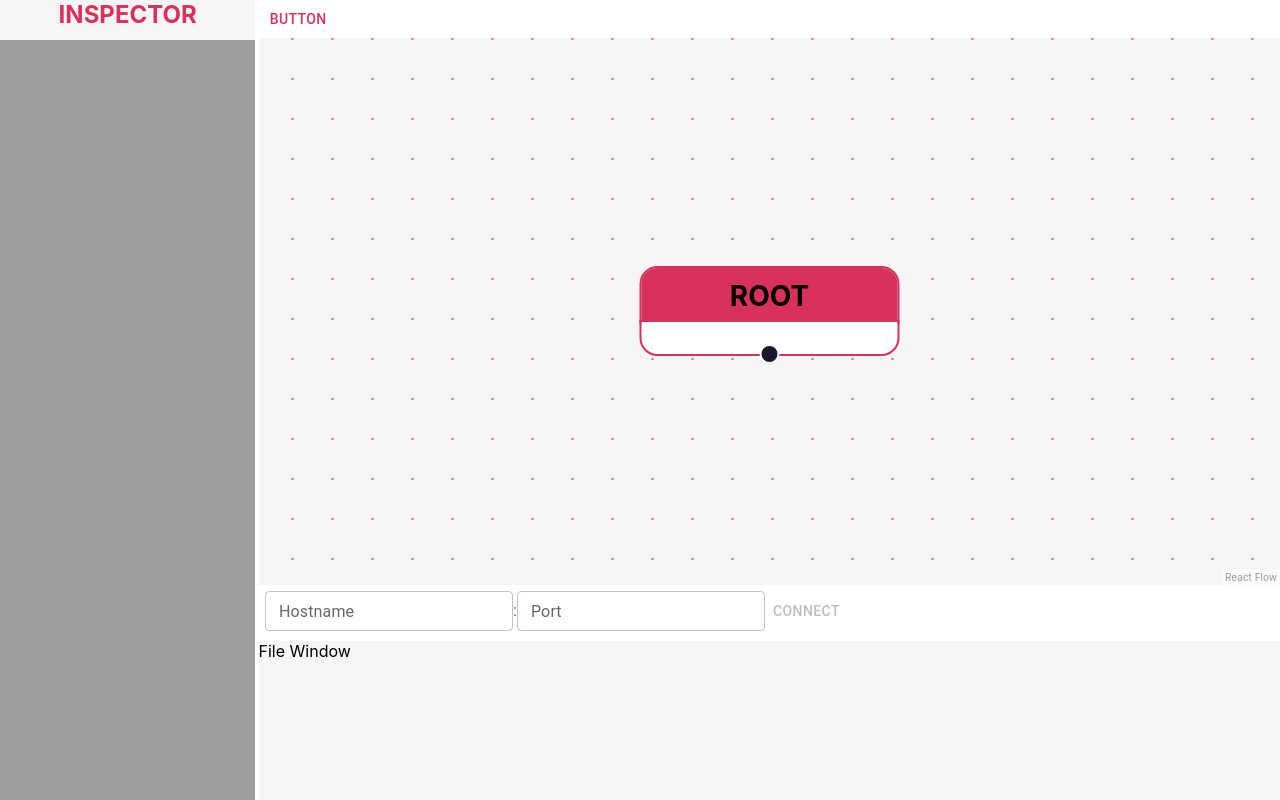
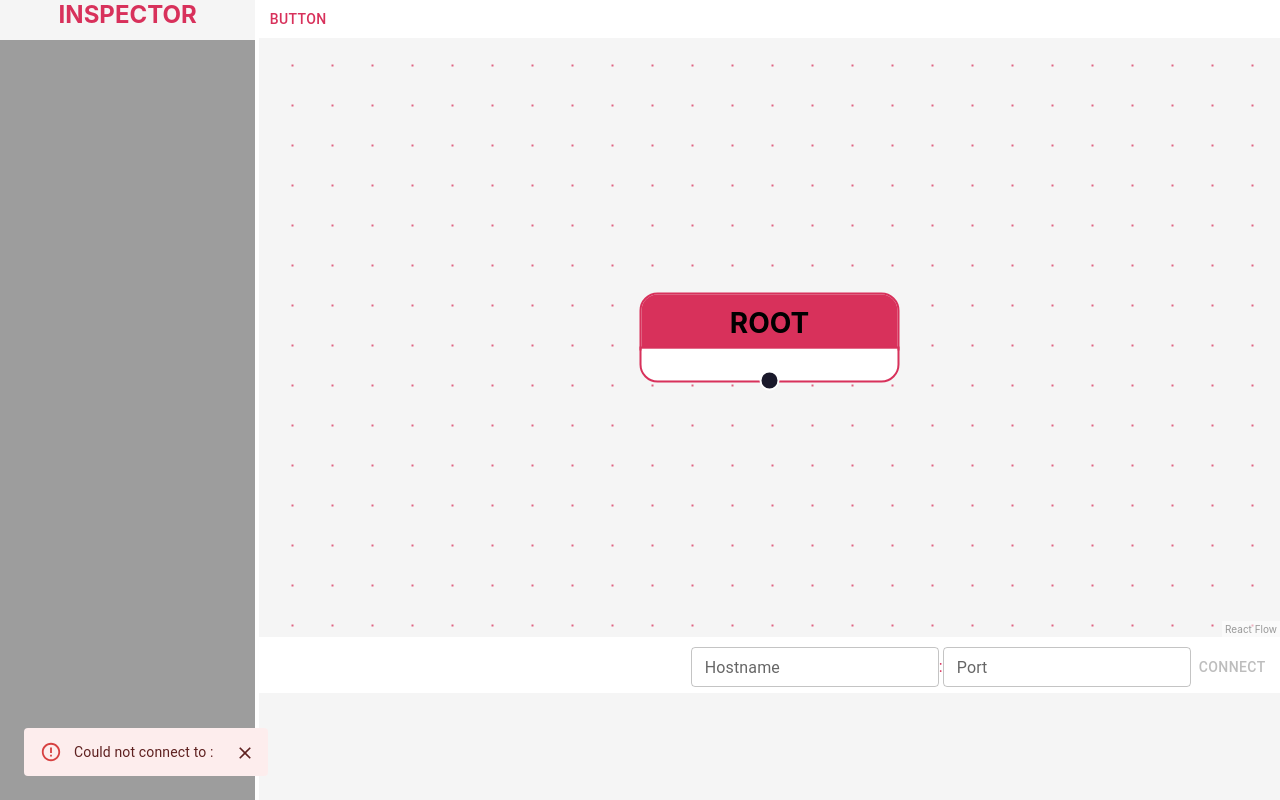
Before and after one commit to brodyschwar/plant-feeder-react, a React (Create React App) app: page / in a window 1280 px wide. Both pictures are taken after a click on the button "CONNECT". Built offline with nearby package versions, Linux system fonts and the light colour scheme.

Commit message:
added a toast system and the folder system

```diff
--- a/package.json
+++ b/package.json
@@ -5,7 +5,8 @@
   "dependencies": {
     "@emotion/react": "^11.13.0",
     "@emotion/styled": "^11.13.0",
-    "@mui/material": "^5.16.7",
+    "@mui/icons-material": "^6.0.0",
+    "@mui/material": "^6.0.0",
     "@testing-library/jest-dom": "^5.17.0",
     "@testing-library/react": "^13.4.0",
     "@testing-library/user-event": "^13.5.0",
--- a/src/App.tsx
+++ b/src/App.tsx
@@ -4,6 +4,7 @@ import styled from '@emotion/styled';
 import NodeEditorContextProvider from './contexts/nodeEditorContext';
 import ThemeProvider from './contexts/themeContext';
 import FileMangerProvider from './contexts/fileManager';
+import ToastProvider from './contexts/Toast';
 
 const Group = styled.div`
     background: #EB8258;
@@ -17,11 +18,13 @@ function App() {
   return (
     <Group>
       <ThemeProvider>
-        <NodeEditorContextProvider>
-          <FileMangerProvider>
-            <Body/>
-          </FileMangerProvider>
-        </NodeEditorContextProvider>
+        <ToastProvider>
+          <NodeEditorContextProvider>
+            <FileMangerProvider>
+              <Body/>
+            </FileMangerProvider>
+          </NodeEditorContextProvider>
+        </ToastProvider>
       </ThemeProvider>
     </Group>
   );
--- a/src/components/editorWindow/index.tsx
+++ b/src/components/editorWindow/index.tsx
@@ -6,7 +6,6 @@ import ResizeHandle from '../ResizeHandle';
 import NodeEditor from '../nodeEditor';
 import '@xyflow/react/dist/style.css'
 import FileWindow from '../fileWindow';
-import FileSystemBar from '../fileSytemBar';
 
 const MenuEditorWrapper = styled.div`
     height: 100%;
@@ -23,12 +22,11 @@ const EditorWindow = () => {
                 <MenuEditorWrapper>
                     <EditorMenu/>
                     <NodeEditor></NodeEditor>
-                    <FileSystemBar/>
                 </MenuEditorWrapper>
             </Panel>
             <ResizeHandle/>
             <Panel defaultSize={20} minSize={10}>
-                <FileWindow></FileWindow>
+                <FileWindow/>
             </Panel>
         </PanelGroup>
     )
--- a/src/components/fileSytemBar/index.tsx
+++ /dev/null
@@ -1,16 +0,0 @@
-import { Box } from "@mui/material";
-import React, { useContext } from "react";
-import ServerInputLoader, { ServerConnectionProps } from "../serverInputConnection";
-import { darkTheme } from "../../themes/themes";
-import { FileManagerContext } from "../../contexts/fileManager";
-
-const FileSystemBar = () => {
-    const { connectToHost } = useContext(FileManagerContext)
-    return (
-        <Box sx={{width: "100%", display: "flex", alignItems: "center", background: darkTheme.baseColor, padding: "0.4rem"}}>
-            <ServerInputLoader onConnect={connectToHost}/>
-        </Box>
-    )
-}
-
-export default FileSystemBar
--- /dev/null
+++ b/src/components/fileWindow/fileSytemBar/index.tsx
@@ -0,0 +1,24 @@
+import { Box, Breadcrumbs, Button } from "@mui/material";
+import React, { useContext } from "react";
+import ServerInputLoader from "../../serverInputConnection";
+import { darkTheme } from "../../../themes/themes";
+import { FileManagerContext } from "../../../contexts/fileManager";
+import { Folder } from "../../../contexts/fileManager";
+
+const FileSystemBar = ({directoryStack, setCurrentDirectory}: {directoryStack: Folder[], setCurrentDirectory: (folder: Folder) => void}) => {
+    const { connectToHost } = useContext(FileManagerContext)
+    return (
+        <Box sx={{width: "100%", display: "flex", alignItems: "center", background: darkTheme.baseColor}}>
+            <Breadcrumbs sx={{flexGrow: "1"}}>
+                {directoryStack.length !== 0 &&
+                directoryStack.map((folder: Folder, index) => (
+                    <Button key={index} onClick={() => setCurrentDirectory(folder)}>{folder.name}</Button>
+                ))
+                }
+            </Breadcrumbs>
+            <ServerInputLoader onConnect={connectToHost}/>
+        </Box>
+    )
+}
+
+export default FileSystemBar
--- a/src/components/fileWindow/index.tsx
+++ b/src/components/fileWindow/index.tsx
@@ -1,18 +1,68 @@
-import React from 'react';
+import React, { useContext, useEffect, useState } from 'react';
 import styled from '@emotion/styled';
 import { darkTheme } from '../../themes/themes';
+import { FileManagerContext, Folder, File } from '../../contexts/fileManager';
+import { Button, Box } from '@mui/material';
+import { AccountTree, Folder as FolderIcon } from '@mui/icons-material';
+import FileSystemBar from './fileSytemBar';
+
+const ItemDisplay = ({name, type, clickHandler}: {name: string, type: "tree" | "folder", clickHandler: () => void}) => {
+    return (
+        <Button sx={{minWidth: "10rem", justifyContent: "left", textTransform: "none", gap: "1rem"}} onDoubleClick={clickHandler}>
+            { type === 'tree' && <AccountTree/>}
+            { type === 'folder' && <FolderIcon/>}
+            {name}
+        </Button>
+    )
+}
 
 const Wrapper = styled.div`
     height: 100%;
     width: 100%;
     background: ${ darkTheme.degreeTwo };
+    display: flex;
+    flex-direction: column;
 `
 
 const FileWindow = () => {
+    const [directoryStack, setDirectoryStack] = useState<Folder[]>([])
+    const { fileStructure } = useContext(FileManagerContext)
+
+    useEffect(() => {
+        if (fileStructure !== null) {
+            setDirectoryStack([fileStructure]);
+        } else {
+            setDirectoryStack([]);
+        }
+    }, [fileStructure])
+
+    const onClick = (folder: Folder) => () => {
+        setDirectoryStack((stack: Folder[]) => [...stack, folder])
+    }
+
+    const reopenFolder = (folder: Folder) => {
+        const index = directoryStack.findIndex((directory) => directory.fullName === folder.fullName);
+        if (index !== undefined) {
+            setDirectoryStack((stack) => stack.slice(0, index+1));
+        }
+    }
     return (
         <Wrapper>
-            File Window
+            <FileSystemBar directoryStack={directoryStack} setCurrentDirectory={reopenFolder}/>
+            <Box sx={{display: "flex", flexFlow: "row wrap"}}>
+                { directoryStack.length !== 0 &&
+                directoryStack[directoryStack.length-1].folders.map((folder: Folder, index) => (
+                    <ItemDisplay key={index} name={folder.name} type={'folder'} clickHandler={onClick(folder)}/>
+                ))
+                }
+                { directoryStack.length !== 0 &&
+                directoryStack[directoryStack.length-1].files.map((file: File, index) => (
+                    <ItemDisplay key={index} name={file.name} type={'tree'} clickHandler={() => {}}/>
+                ))
+                }
+            </Box>
         </Wrapper>
+
     )
 }
 
--- a/src/components/serverInputConnection/index.tsx
+++ b/src/components/serverInputConnection/index.tsx
@@ -18,7 +18,7 @@ const ServerInputLoader = ({onConnect} : {onConnect: (props: ServerConnectionPro
     }
 
     return (
-        <Box sx={{display: "flex", alignItems: "center"}}>
+        <Box sx={{display: "flex", alignItems: "center", padding: "0.4rem"}}>
             <TextField label="Hostname" sx={{ input: {color: darkTheme.primaryColor}}} value={hostname} onChange={onChange(setHostname)} size="small"/>
             <Typography sx={{color: darkTheme.primaryColor}}>:</Typography>
             <TextField label="Port" sx={{ input: {color: darkTheme.primaryColor}}}  value={port} onChange={onChange(setPort)} size="small"/>
--- /dev/null
+++ b/src/contexts/Toast/index.tsx
@@ -0,0 +1,54 @@
+import React, { createContext, ReactNode, useState, useEffect } from "react";
+import { Snackbar, Alert, AlertColor } from "@mui/material";
+
+export interface Toast {
+    severity: AlertColor,
+    message: string,
+    key: string
+}
+
+interface ToastManager {
+    sendMessage: (toast: Toast) => void
+}
+
+const initialToastManager: ToastManager = { sendMessage: () => {} };
+
+export const ToastContext = createContext(initialToastManager);
+
+const ToastProvider = ({ children }: { children: ReactNode }) => {
+    const [toast, setToast] = useState<Toast | null>(null);
+
+    useEffect(() => {
+        if (toast) {
+            const timer = setTimeout(() => {
+                setToast(null);
+            }, 5000);
+
+            return () => clearTimeout(timer);
+        }
+    }, [toast]);
+
+    const handleClose = () => {
+        setToast(null);
+    };
+
+    return (
+        <ToastContext.Provider value={{ sendMessage: (toast: Toast) => setToast(toast) }}>
+            {children}
+            {toast && (
+                <Snackbar
+                    open={!!toast}
+                    autoHideDuration={5000}
+                    onClose={handleClose}
+                    key={toast.key}
+                >
+                    <Alert onClose={handleClose} severity={toast.severity}>
+                        {toast.message}
+                    </Alert>
+                </Snackbar>
+            )}
+        </ToastContext.Provider>
+    );
+};
+
+export default ToastProvider;
--- a/src/contexts/fileManager/index.tsx
+++ b/src/contexts/fileManager/index.tsx
@@ -1,11 +1,12 @@
 import axios from "axios"
-import React, { ReactNode, createContext, useState, useCallback } from "react"
+import React, { ReactNode, createContext, useState, useCallback, useContext } from "react"
 import { buildFolderStructure } from "../../utils/fileOperations"
+import { ToastContext, Toast } from "../Toast"
 
 interface FileManager {
     openFilename: string
     fileStructure: null | Folder
-    connectToHost: (props: {hostname: string, port: string}) => void
+    connectToHost: (props: {hostname: string, port: string}) => void,
 }
 
 export interface File {
@@ -29,6 +30,7 @@ const initialFileManager: FileManager = {
 export const FileManagerContext = createContext<FileManager>(initialFileManager)
 
 const FileMangerProvider = ({children}: {children: ReactNode}) => {
+    const { sendMessage } = useContext(ToastContext)
     const [openFilename, setOpenFilename] = useState("");
     const [fileStructure, setFileStructure] = useState<null | Folder>(null);
     const [hostname, setHostname] = useState<string>("");
@@ -42,9 +44,21 @@ const FileMangerProvider = ({children}: {children: ReactNode}) => {
         .then(reponse => {
             const build = buildFolderStructure(reponse.data.files);
             setFileStructure(build)
+            sendMessage({
+                severity: "success",
+                message: `Connect to ${props.hostname}:${props.port}`,
+                key: String(Date.now())
+            })
         })
-        .catch(error => console.error("Error: ", error))
-    }, [])
+        .catch(error => {
+            console.error("Error: ", error)
+            sendMessage({
+                severity: "error",
+                message: `Could not connect to ${props.hostname}:${props.port}`,
+                key: String(Date.now())
+            })
+        })
+    }, [sendMessage])
 
     return (
         <FileManagerContext.Provider value={{
--- a/src/utils/fileOperations/index.ts
+++ b/src/utils/fileOperations/index.ts
@@ -12,7 +12,7 @@ export const buildFolderStructure = (items: { type: string, name: string, path:
         throw new Error('Unknown type');
     };
 
-    const root: Folder = { name: "", fullName: "", folders: [], files: [] };
+    const root: Folder = { name: "root", fullName: "", folders: [], files: [] };
     const folderMap: { [path: string]: Folder } = { "" : root};
 
     // Initialize folders
```
Also changed, not shown: 1 other file (tests, documents, lock files or other folders).
